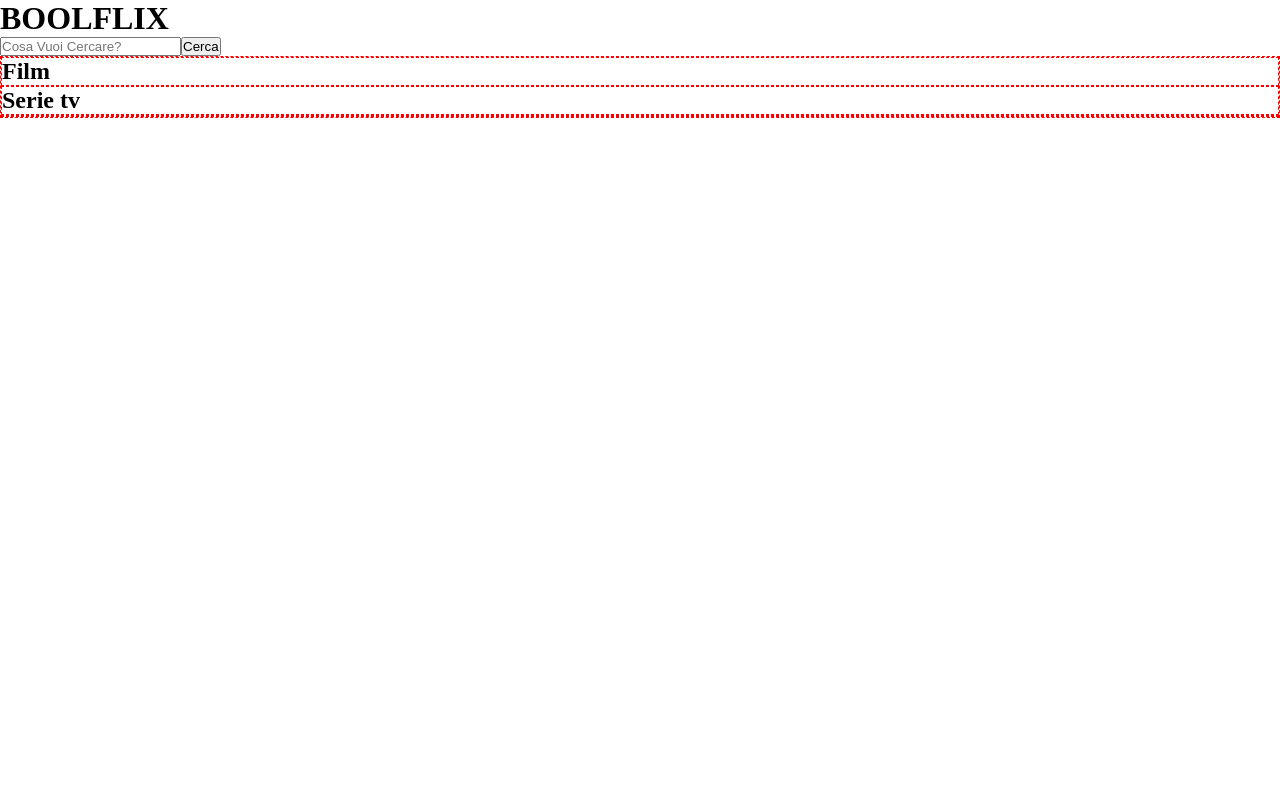
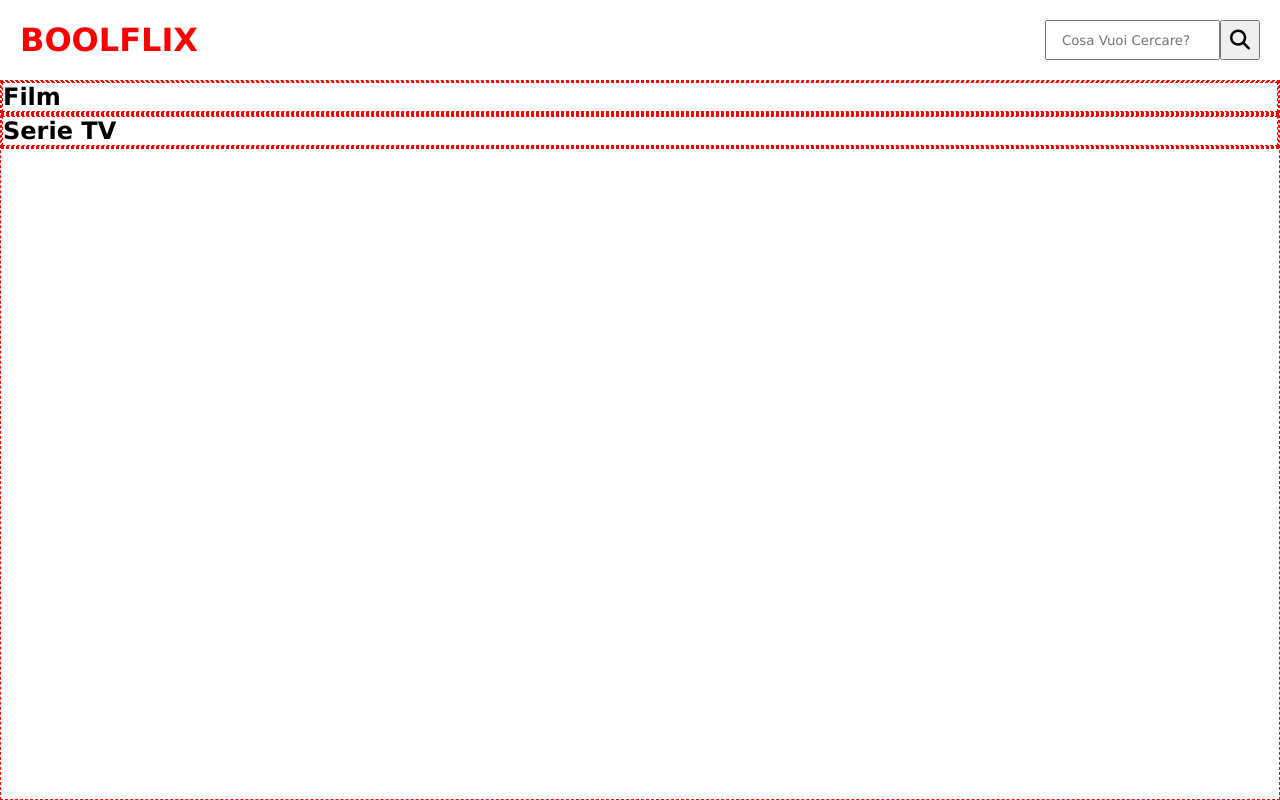
Before and after one commit to LucaDalRi/vite-boolflix, a Vue app: page / in a window 1280 px wide. Built offline with nearby package versions, Linux system fonts and the light colour scheme.

Commit message:
Inizio layout decente

```diff
--- a/index.html
+++ b/index.html
@@ -3,6 +3,7 @@
   <head>
     <meta charset="UTF-8" />
     <link rel="icon" type="image/svg+xml" href="/vite.svg" />
+    <link rel="stylesheet" href="https://cdnjs.cloudflare.com/ajax/libs/font-awesome/6.3.0/css/all.min.css">
     <meta name="viewport" content="width=device-width, initial-scale=1.0" />
     <title>Boolflix</title>
   </head>
--- a/src/components/AppHeader.vue
+++ b/src/components/AppHeader.vue
@@ -58,20 +58,41 @@ export default {
 <template>
 
   <div class="containerHeader">
-    <div>
+    <div id="logo">
       <h1>
         BOOLFLIX
       </h1>
     </div>
-    <div>
+    <div id="searchbar">
       <input placeholder="Cosa Vuoi Cercare?" type="search" name="TitleSearch" id="TitleSearch" v-model="inputSearch"
         @keyup.enter="btnSearch()">
-      <button @click="btnSearch()">Cerca</button>
+      <button @click="btnSearch()"><i class="fa-solid fa-xl fa-magnifying-glass"></i></button>
     </div>
   </div>
 
 </template>
 
 <style lang="scss" scoped>
+.containerHeader {
+  display: flex;
+  align-items: center;
+  justify-content: space-between;
+  height: 80px;
+  padding: 0 20px 0 20px;
 
+  #logo {
+    color: red;
+  }
+  #searchbar{
+    #TitleSearch{
+      height: 40px;
+      text-align: center;
+    }
+    button{
+      height: 40px;
+      width: 40px;
+
+    }
+  }
+}
 </style>
--- a/src/components/AppMain.vue
+++ b/src/components/AppMain.vue
@@ -17,12 +17,8 @@ export default {
 </script>
 
 <template>
-
-    <div class="containerMain">
-        <h2>
-            Film
-        </h2>
-        <div v-for="(film, index) in this.store.rispostaApiMovie">
+    <!-- <div class="containerMn"> -->
+    <!-- <div v-for="(film, index) in this.store.rispostaApiMovie" class="card">
             <h4>
                 <mark>Titolo</mark>
                 {{ film.title }}
@@ -30,20 +26,19 @@ export default {
                 {{ film.original_title }}
                 <mark>Lingua</mark>
                 <span class="fi" :class="'fi-' + film.original_language"></span>
-                {{ film.original_language }}
                 <mark>Voto</mark>
                 <span v-for="i in store.votiMovie">
-                    ★
+                    <i class="fa-solid fa-star"></i>
                 </span>
                 <span v-for="i in (5 - store.votiMovie)">
-                    ☆
+                    <i class="fa-regular fa-star"></i>
                 </span>
                 <div>
                     <img :src="'https://image.tmdb.org/t/p/' + 'w342' + film.poster_path" :alt="film.title">
                 </div>
             </h4>
-        </div>
-        <h2>
+        </div> -->
+    <!-- <h2>
             Serie tv
         </h2>
         <div>
@@ -58,18 +53,41 @@ export default {
                     {{ tv.original_language }}
                     <mark>Voto</mark>
                     <span v-for="i in store.votiTv">
-                        ★
+                        <i class="fa-solid fa-star"></i>
                     </span>
                     <span v-for="i in (5 - store.votiTv)">
-                        ☆
+                        <i class="fa-regular fa-star"></i>
                     </span>
                     <div>
                         <img :src="'https://image.tmdb.org/t/p/' + 'w342' + tv.poster_path" :alt="tv.name">
                     </div>
                 </h4>
             </div>
+        </div> -->
+    <div class="containerMain">
+        <div>
+            <h2>
+                Film
+            </h2>
+        </div>
+        <div class="containerCards">
+            <div class="card" v-for="(film, index) in this.store.rispostaApiMovie">
+                <img :src="'https://image.tmdb.org/t/p/' + 'w342' + film.poster_path" :alt="film.title">
+            </div>
+        </div>
+
+        <div>
+            <h2>
+                Serie TV
+            </h2>
+        </div>
+        <div class="containerCards">
+            <div class="card" v-for="(tv, index) in this.store.rispostaApiTv">
+                <img :src="'https://image.tmdb.org/t/p/' + 'w342' + tv.poster_path" :alt="tv.name">
+            </div>
         </div>
     </div>
+    <!-- </div> -->
 
 </template>
 
@@ -82,4 +100,37 @@ img {
     width: 80px;
     height: 100px;
 }
+
+.fa-solid {
+    color: rgb(255, 208, 0);
+}
+
+.containerMain {
+    min-height: calc(100vh - 80px);
+    width: 100vw;
+    overflow-y: scroll;
+}
+
+.containerCards {
+    height: 100%;
+    width: 100%;
+    display: flex;
+    flex-wrap: wrap;
+
+    .card {
+        height: 300px;
+        width: calc(100% / 10);
+        margin: 10px;
+        & :hover{
+            filter: brightness(0.3);
+
+        }
+
+        img {
+            height: 100%;
+            width: 100%;
+            object-fit: cover;
+        }
+    }
+}
 </style>
--- a/src/main.scss
+++ b/src/main.scss
@@ -2,4 +2,5 @@
     margin: 0;
     padding: 0;
     box-sizing: border-box;
+    font-family: Verdana, Geneva, Tahoma, sans-serif;
 }
```
